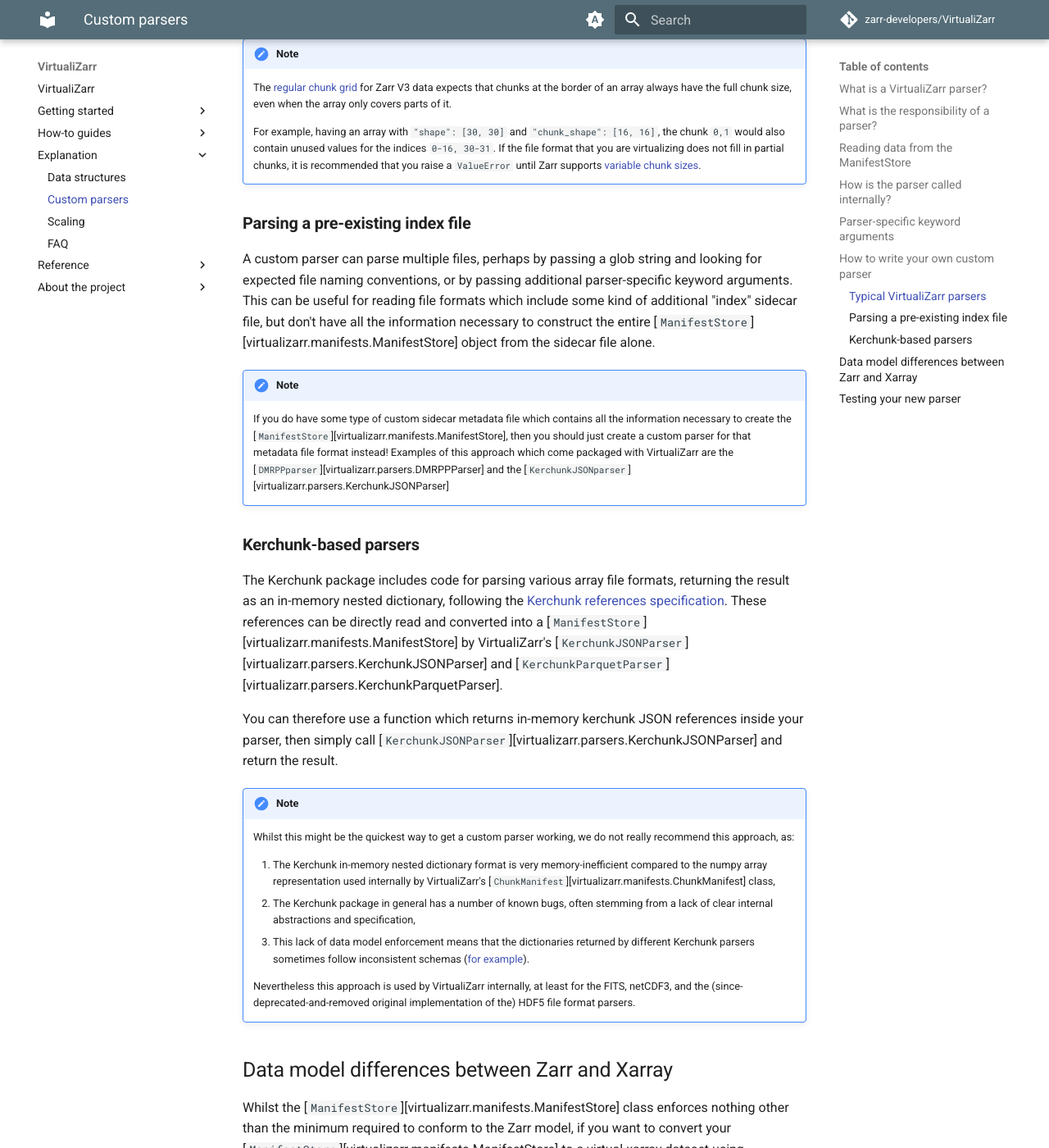
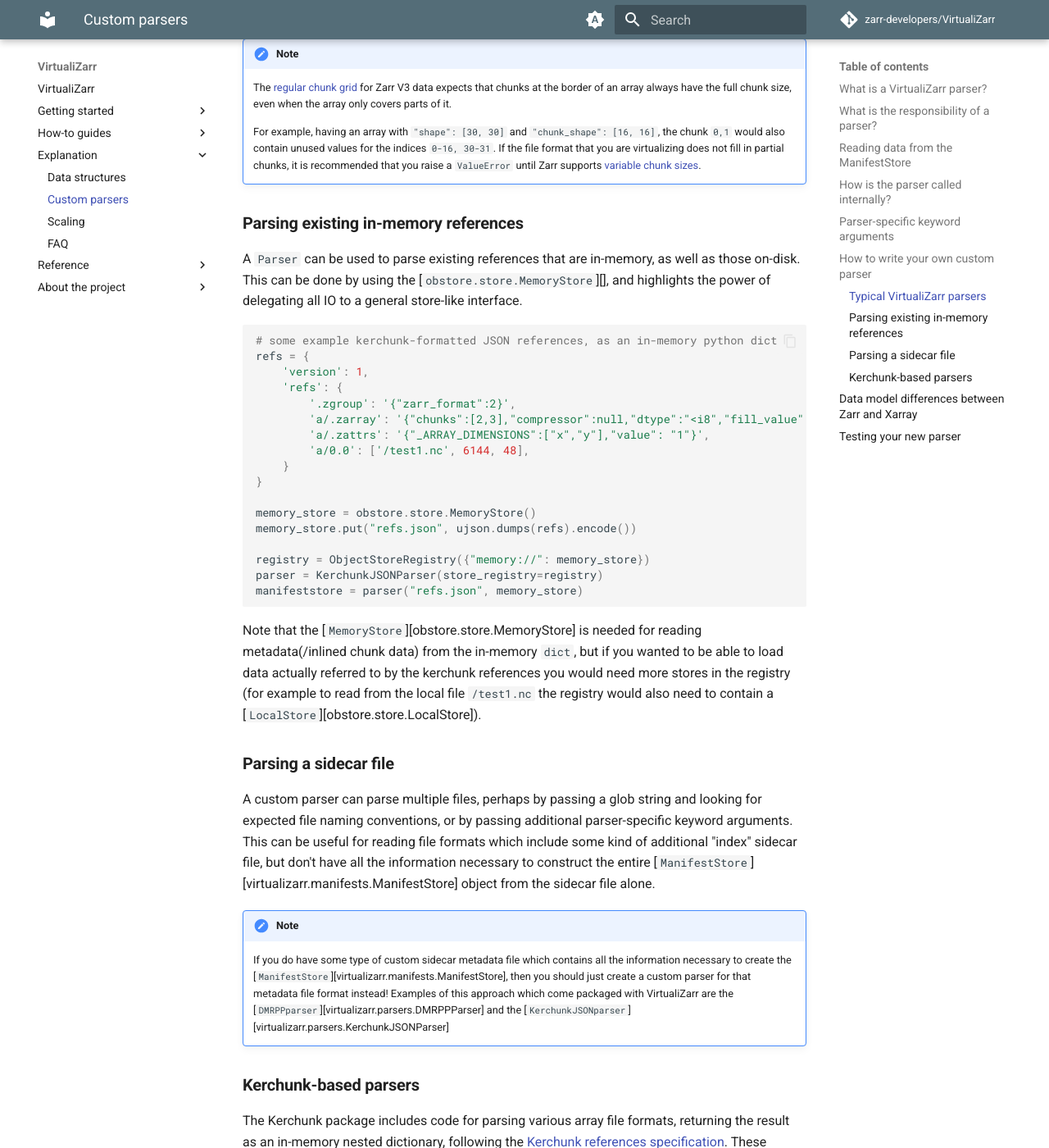
Before and after one commit to zarr-developers/VirtualiZarr, an MkDocs documentation site: the page built from docs/custom_parsers.md, in a window 1280 px wide and 1400 px high, scrolled down 5034 px. Shown: the whole window at 82% size. Built offline with MkDocs 1.6.1 and Material for MkDocs 9.7.7, drawn with Linux system fonts in a browser that asks for light colours; comment, search, counter and statistics services are not loaded; the version menu is left out.

Commit message:
Parse kerchunk dict using memorystore (#631)
* add test for desired behaviour

* passes basic test

* test that all the metadata was parsed correctly

* consolidate code in KerchunkJSONParser to not need the ObstoreReader any more

* [pre-commit.ci] auto fixes from pre-commit.com hooks

for more information, see https://pre-commit.ci

* tidy imports

* [pre-commit.ci] auto fixes from pre-commit.com hooks

for more information, see https://pre-commit.ci

* release note

* [pre-commit.ci] auto fixes from pre-commit.com hooks

for more information, see https://pre-commit.ci

* update test and example to pass registry explicitly

* pre-commit

---------

Co-authored-by: pre-commit-ci[bot] <66853113+pre-commit-ci[bot]@users.noreply.github.com>

````diff
--- a/docs/custom_parsers.md
+++ b/docs/custom_parsers.md
@@ -170,7 +170,33 @@
 
     For example, having an array with ``"shape": [30, 30]`` and ``"chunk_shape": [16, 16]``, the chunk ``0,1`` would also contain unused values for the indices ``0-16, 30-31``. If the file format that you are virtualizing does not fill in partial chunks, it is recommended that you raise a `ValueError` until Zarr supports [variable chunk sizes](https://github.com/orgs/zarr-developers/discussions/52).
 
-### Parsing a pre-existing index file
+### Parsing existing in-memory references
+
+A `Parser` can be used to parse existing references that are in-memory, as well as those on-disk. This can be done by using the [`obstore.store.MemoryStore`][], and highlights the power of delegating all IO to a general store-like interface.
+
+```python
+# some example kerchunk-formatted JSON references, as an in-memory python dict
+refs = {
+    'version': 1,
+    'refs': {
+        '.zgroup': '{"zarr_format":2}',
+        'a/.zarray': '{"chunks":[2,3],"compressor":null,"dtype":"<i8","fill_value":null,"filters":null,"order":"C","shape":[2,3],"zarr_format":2}',
+        'a/.zattrs': '{"_ARRAY_DIMENSIONS":["x","y"],"value": "1"}',
+        'a/0.0': ['/test1.nc', 6144, 48],
+    }
+}
+
+memory_store = obstore.store.MemoryStore()
+memory_store.put("refs.json", ujson.dumps(refs).encode())
+
+registry = ObjectStoreRegistry({"memory://": memory_store})
+parser = KerchunkJSONParser(store_registry=registry)
+manifeststore = parser("refs.json", memory_store)
+```
+
+Note that the [`MemoryStore`][obstore.store.MemoryStore] is needed for reading metadata(/inlined chunk data) from the in-memory `dict`, but if you wanted to be able to load data actually referred to by the kerchunk references you would need more stores in the registry (for example to read from the local file `/test1.nc` the registry would also need to contain a [`LocalStore`][obstore.store.LocalStore]).
+
+### Parsing a sidecar file
 
 A custom parser can parse multiple files, perhaps by passing a glob string and looking for expected file naming conventions, or by passing additional parser-specific keyword arguments.
 This can be useful for reading file formats which include some kind of additional "index" sidecar file, but don't have all the information necessary to construct the entire [`ManifestStore`][virtualizarr.manifests.ManifestStore] object from the sidecar file alone.
````
Also changed, not shown: docs/releases.md (+2 -0 lines), 3 other files.
